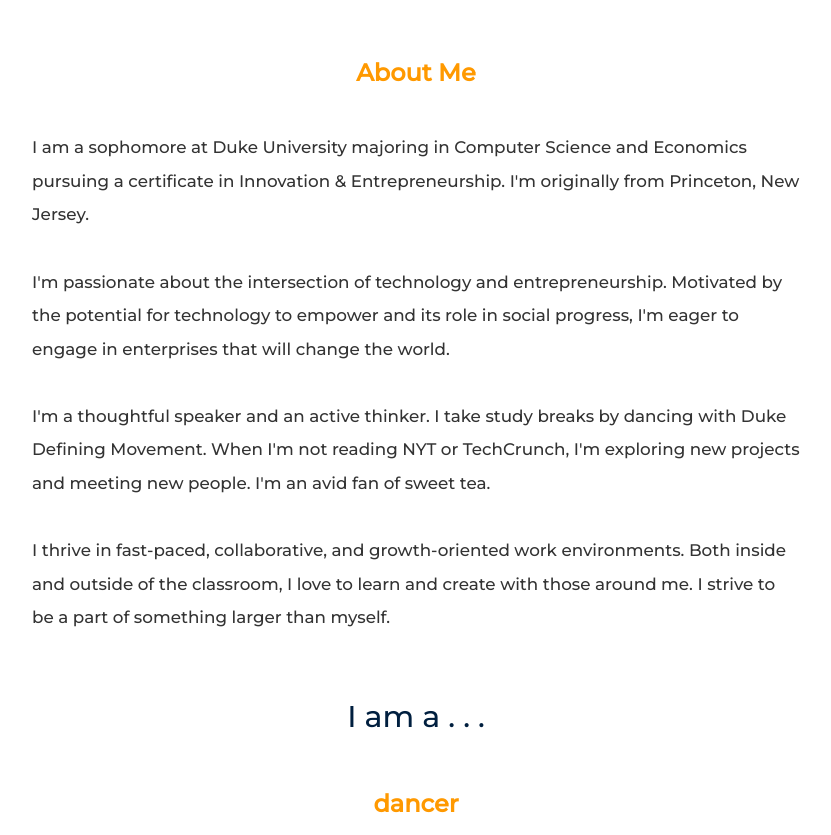
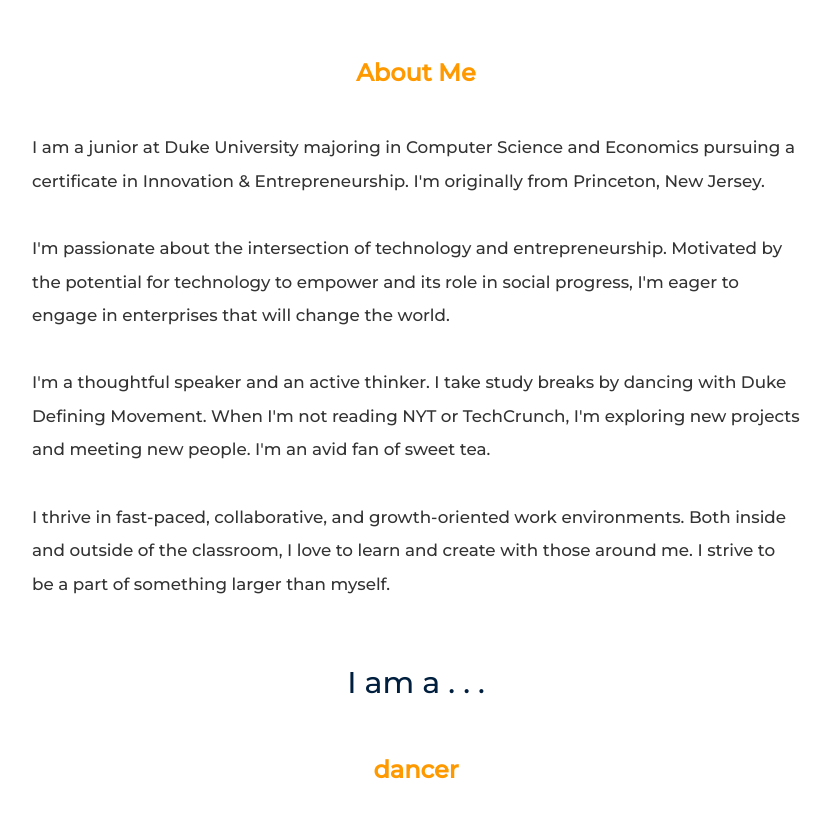
Before and after one commit to angeloguo19/angeloguo19.github.io, a plain HTML site: page index.html in a window 1280 px wide. Shown: the part 662-1497 px from the top of the page, without its empty margins (224-1055 px from the left). Drawn offline with nearby package versions, Linux system fonts and the light colour scheme.

Commit message:
Update index.html

```diff
--- a/index.html
+++ b/index.html
@@ -53,7 +53,7 @@ href="https://maxcdn.bootstrapcdn.com/bootstrap/3.4.0/css/bootstrap.min.css"/>
             <h3><strong>About Me</strong></h3>
         </div>
         <div class="content row">
-            <p>I am a sophomore at Duke University majoring in Computer Science and
+            <p>I am a junior at Duke University majoring in Computer Science and
               Economics pursuing a certificate in Innovation & Entrepreneurship. I'm originally from Princeton, New Jersey.<br><br>
               I'm passionate about the intersection of technology and entrepreneurship.
               Motivated by the potential for technology to empower and its role in social
```
